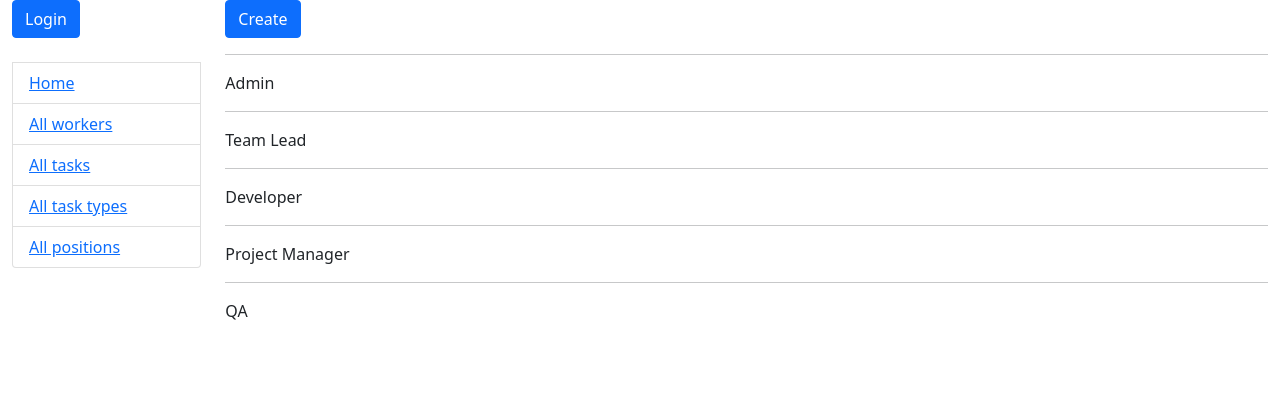
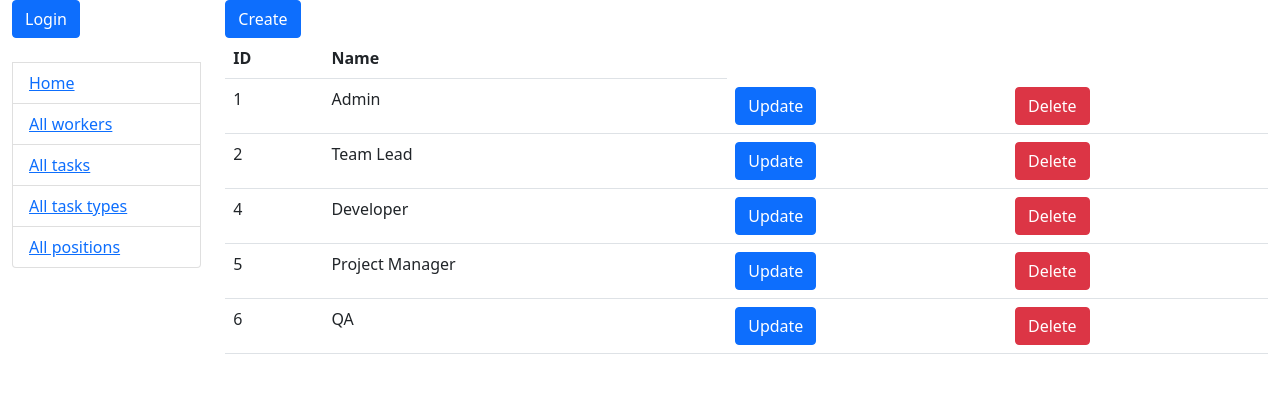
Before and after one commit to Greenmanxd/it-company-task-manager, a Django app: page /position/ in a window 1280 px wide. Shown: the top 393 px of the page. Run offline with Django 4.2, Linux system fonts and the light colour scheme; data comes from the database, SQL or seed files in the repository; both versions use the stored data as it was after the commit.

Commit message:
Add CRUD to position page

```diff
--- a/task_manager/urls.py
+++ b/task_manager/urls.py
@@ -19,6 +19,8 @@ from task_manager.views import (
     toggle_status,
     PositionListView,
     PositionCreateView,
+    PositionUpdateView,
+    PositionDeleteView
 )
 
 urlpatterns = [
@@ -43,7 +45,9 @@ urlpatterns = [
     path("task-type/<int:pk>/delete/", TaskTypeDeleteView.as_view(), name="task-type-delete"),
 
     path("position/", PositionListView.as_view(), name="position-list"),
-    path("position/create/", PositionCreateView.as_view(), name="position-create")
+    path("position/create/", PositionCreateView.as_view(), name="position-create"),
+    path("position/<int:pk>/update/", PositionUpdateView.as_view(), name="position-update"),
+    path("position/<int:pk>/delete/", PositionDeleteView.as_view(), name="position-delete"),
 ]
 
 
--- a/task_manager/views.py
+++ b/task_manager/views.py
@@ -60,7 +60,7 @@ class WorkerPositionUpdateView(generic.UpdateView):
 
 class WorkerDeleteView(generic.DeleteView):
     model = Worker
-    success_url = reverse_lazy("")
+    success_url = reverse_lazy("task_manager:worker-list")
 
 
 class TaskListView(generic.ListView):
@@ -148,3 +148,14 @@ class PositionCreateView(generic.CreateView):
     fields = "__all__"
     success_url = reverse_lazy("task_manager:position-list")
     template_name = "task_manager/position_form.html"
+
+
+class PositionUpdateView(generic.UpdateView):
+    model = Position
+    fields = "__all__"
+    success_url = reverse_lazy("task_manager:position-list")
+
+
+class PositionDeleteView(generic.DeleteView):
+    model = Position
+    success_url = reverse_lazy("task_manager:position-list")
--- a/templates/task_manager/position_form.html
+++ b/templates/task_manager/position_form.html
@@ -3,9 +3,11 @@
 
 
 {% block content %}
+  <h2>{{ object|yesno:"Update, Create" }} position: </h2>
   <form action="" method="post" novalidate>
     {% csrf_token %}
     {{ form|crispy }}
     {% include "includes/submit_btn.html" %}
+    <a href="{% url "task_manager:position-list" %}" class="btn btn-secondary">Return</a>
   </form>
 {% endblock %}
--- a/templates/task_manager/position_list.html
+++ b/templates/task_manager/position_list.html
@@ -4,11 +4,20 @@
 {% block content %}
   <a href="{% url "task_manager:position-create" %}" class="btn btn-primary">Create</a>
   {% if position_list %}
-    {% for position in position_list %}
-      <br>
-      <hr>
-      {{ position.name }}
-    {% endfor %}
+    <table class="table">
+      <tr>
+        <th>ID</th>
+        <th>Name</th>
+      </tr>
+      {% for position in position_list %}
+        <tr>
+          <td>{{ position.id }}</td>
+          <td>{{ position.name }}</td>
+          <td><a href="{% url "task_manager:position-update" pk=position.pk %}" class="btn btn-primary">Update</a></td>
+          <td><a href="{% url "task_manager:position-delete" pk=position.pk %}" class="btn btn-danger">Delete</a></td>
+        </tr>
+      {% endfor %}
+    </table>
   {% else %}
     <h4>There is no positions</h4>
   {% endif %}
```
Also changed, not shown: templates/task_manager/position_confirm_delete.html (added, +12 -0 lines), db.sqlite3.
